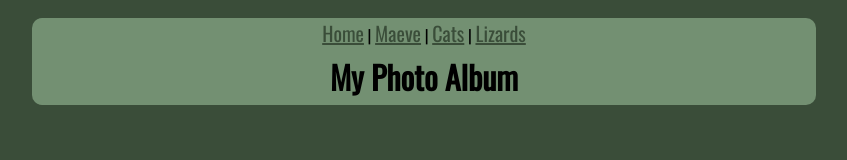
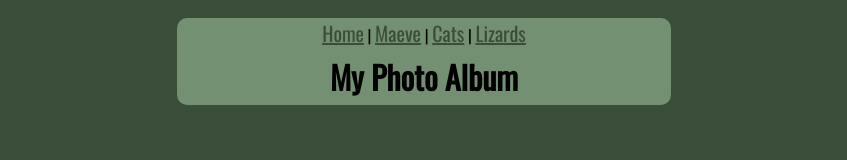
Before and after one commit to anmazarella/photo-album, a plain HTML site: page index.html in a window 1280 px wide. Shown: the whole page, without its empty margins (216-1063 px from the left). Drawn offline with nearby package versions, Linux system fonts and the light colour scheme; a web font is replaced by a local one.

Commit message:
Update stylesheet.css

```diff
--- a/stylesheet.css
+++ b/stylesheet.css
@@ -1,6 +1,6 @@
 html {
   background-color: #3A4D39;
-  max-width: 800px;
+  max-width: 510px;
   margin: auto;
   padding: 10px;
 
```
